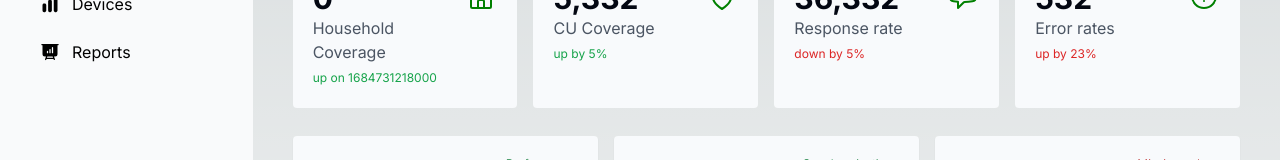
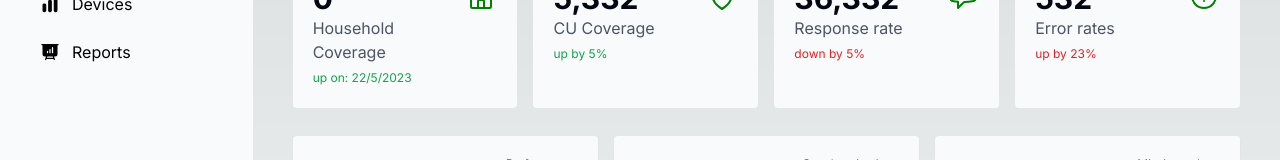
Before and after one commit to billyws/cspro-dashboard, a Next.js app: page / in a window 1280 px wide. Shown: the part 252-412 px from the top of the page. Built offline with nearby package versions, Linux system fonts and the light colour scheme; no server answers.

Commit message:
added date function for current updates

```diff
--- a/components/StatsCounter.tsx
+++ b/components/StatsCounter.tsx
@@ -13,6 +13,15 @@ export default function StatsCounter(){
             .then(data => setStats(data))
     },[])
 
+    // Format date
+    const date = new Date()
+    const day = date.getDate()
+    const month = date.getMonth() + 1
+
+    const year = date.getFullYear()
+    const formattedDate = `${day}/${month}/${year}`
+
+
     return (
         <div>
             <div className="grid grid-cols-4 gap-4 mb-2">
@@ -22,7 +31,7 @@ export default function StatsCounter(){
                             <div>
                                 <h1 className="text-3xl font-bold text-gray-950">{stats.length * 3.52}</h1>
                                 <h4 className="text-normal text-gray-600">Household Coverage</h4>
-                                <span className="text-xs text-green-600">up on {Date.now()}</span>
+                                <span className="text-xs text-green-600">up on: {formattedDate}</span>
                             </div>
                         </div>
                         <div>
```
